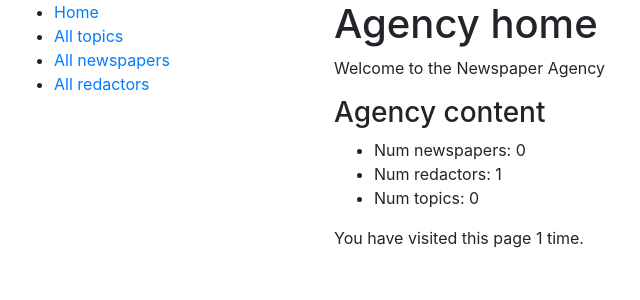
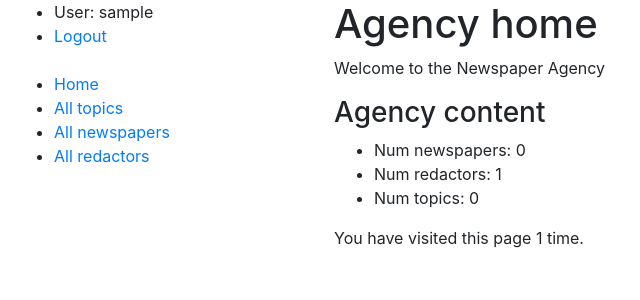
Before and after one commit to IhorPokr/Newspaper-Agency, a Django app: page /agency/ in a window 1280 px wide. Shown: the top 300 px of the page, without its empty margins (1-641 px from the left). Run offline with Django 4.2, Linux system fonts and the light colour scheme; the visitor is signed in with stand-in values (Sample User, id 1); data comes from the database, SQL or seed files in the repository; data that the repository does not hold is empty.

Commit message:
Added login logout & username to sidebar.html

```diff
--- a/templates/includes/sidebar.html
+++ b/templates/includes/sidebar.html
@@ -1,4 +1,12 @@
 <ul class="sidebar-nav">
+  {% if user.is_authenticated %}
+    <li>User: {{ user.username }}</li>
+    <li><a href="{% url 'logout' %}">Logout</a></li>
+  {% else %}
+    <li><a href="{% url 'login' %}">Login</a></li>
+  {% endif %}
+  <br>
+
   <li><a href="{% url 'agency:index' %}">Home</a></li>
   <li><a href="{% url 'agency:topic-list' %}">All topics</a></li>
   <li><a href="{% url 'agency:newspaper-list' %}">All newspapers</a></li>
```
